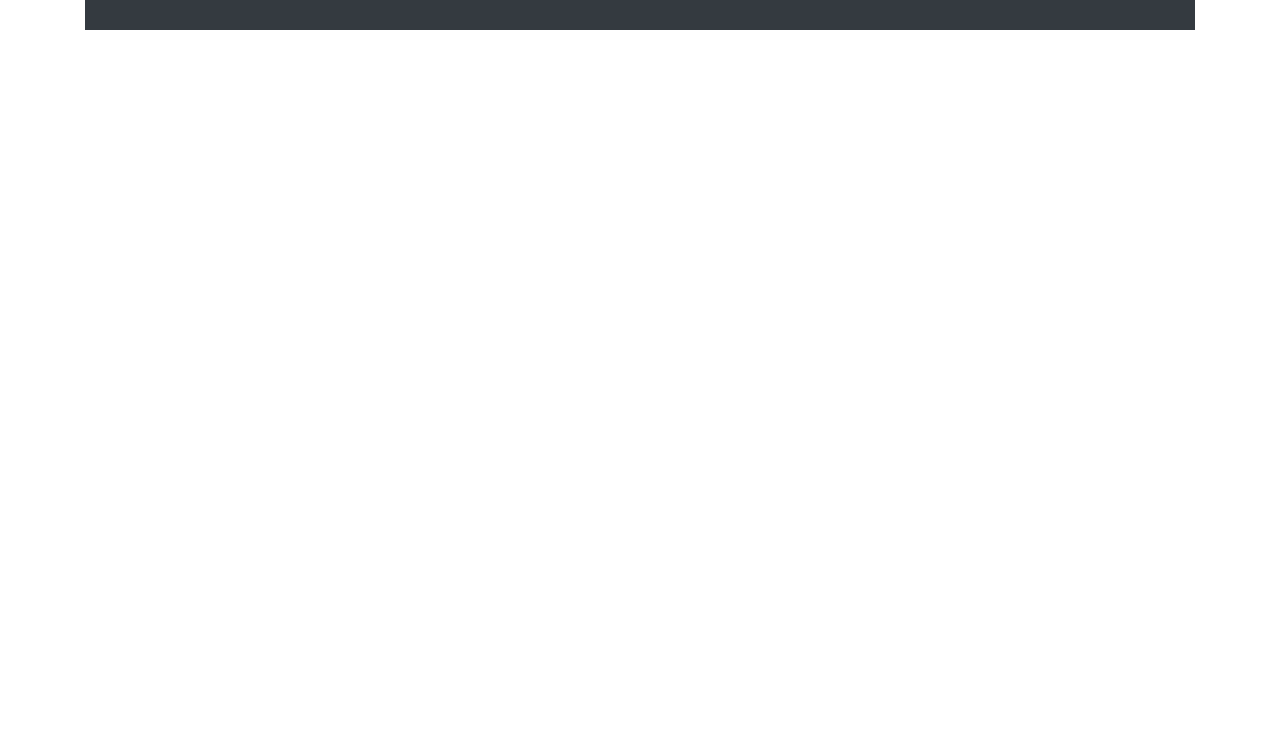
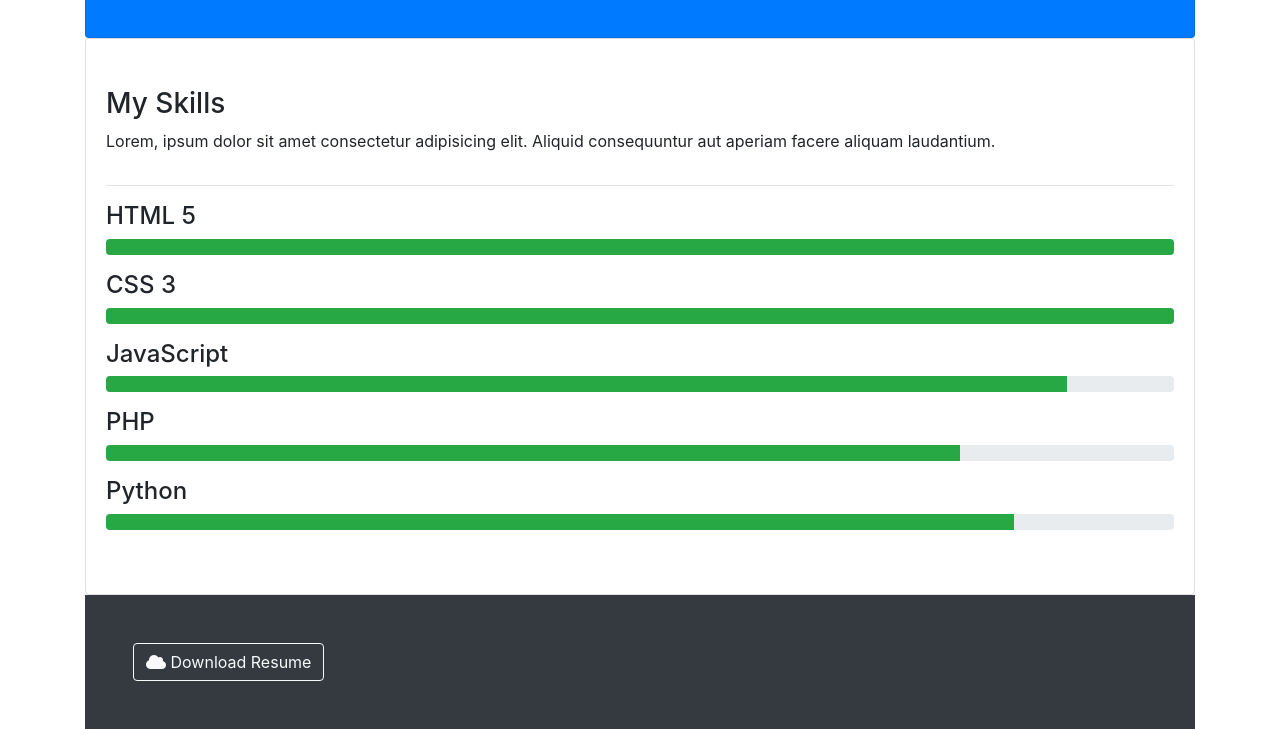
Before and after one commit to alan-nguyen/portfolio-grid, a plain HTML site: page index.html in a window 1280 px wide. Shown: the part 493-1222 px from the top of the page. Before the commit the page ends 800 px from the top, so only its background shows below. Drawn offline with nearby package versions, Linux system fonts and the light colour scheme.

Commit message:
Create home page

```diff
--- a/index.html
+++ b/index.html
@@ -105,6 +105,46 @@
         </div>
       </header>
 
+      <!-- HOME -->
+      <div id="home" class="collapse show">
+        <div class="card card-body bg-primary text-white py-4">
+          <h2>Welcome To My Page</h2>
+          <p class="lead">
+            Lorem ipsum dolor sit amet consectetur adipisicing elit. Nostrum,
+            hic.
+          </p>
+        </div>
+
+        <div class="card card-body py-5">
+          <h3>My Skills</h3>
+          <p>
+            Lorem, ipsum dolor sit amet consectetur adipisicing elit. Aliquid
+            consequuntur aut aperiam facere aliquam laudantium.
+          </p>
+          <hr />
+          <h4>HTML 5</h4>
+          <div class="progress mb-3">
+            <div class="progress-bar bg-success" style="width:100%"></div>
+          </div>
+          <h4>CSS 3</h4>
+          <div class="progress mb-3">
+            <div class="progress-bar bg-success" style="width:100%"></div>
+          </div>
+          <h4>JavaScript</h4>
+          <div class="progress mb-3">
+            <div class="progress-bar bg-success" style="width:90%"></div>
+          </div>
+          <h4>PHP</h4>
+          <div class="progress mb-3">
+            <div class="progress-bar bg-success" style="width:80%"></div>
+          </div>
+          <h4>Python</h4>
+          <div class="progress mb-3">
+            <div class="progress-bar bg-success" style="width:85%"></div>
+          </div>
+        </div>
+      </div>
+
       <!-- FOOTER -->
       <footer id="main-footer" class="p-5 bg-dark text-white">
         <div class="row">
```
